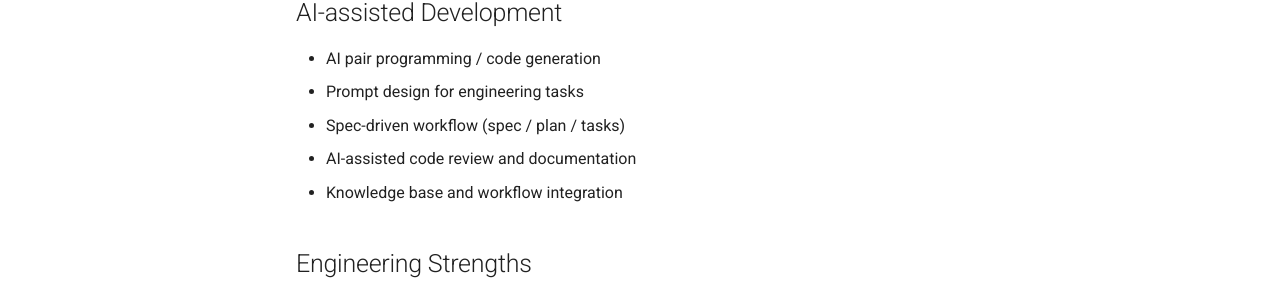
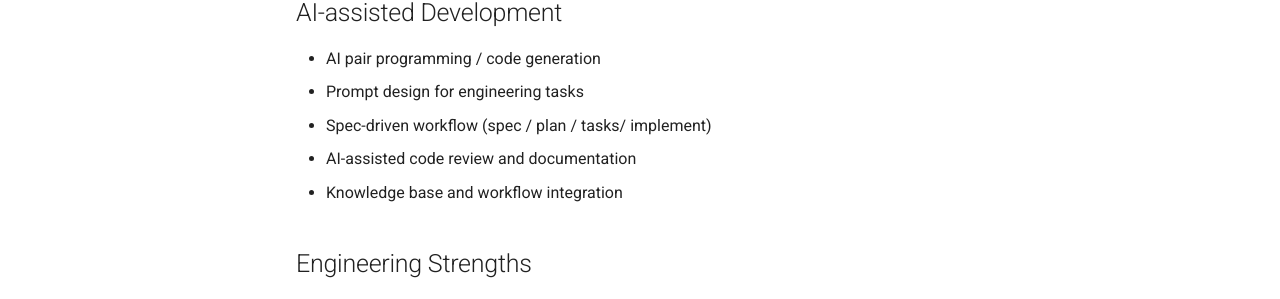
Before and after one commit to et840520/Resume, an MkDocs documentation site: the page built from docs/skills.md, in a window 1280 px wide and 900 px high, scrolled down 1465 px. Shown: the part 341-640 px from the top of the window. Built offline with MkDocs 1.6.1 and Material for MkDocs 9.7.7, drawn with Linux system fonts in a browser that asks for light colours.

Commit message:
Update AI-assisted Development section to clarify spec-driven workflow details

```diff
--- a/docs/skills.md
+++ b/docs/skills.md
@@ -54,7 +54,7 @@
 
 - AI pair programming / code generation
 - Prompt design for engineering tasks
-- Spec-driven workflow (spec / plan / tasks)
+- Spec-driven workflow (spec / plan / tasks/ implement)
 - AI-assisted code review and documentation
 - Knowledge base and workflow integration
 
```
